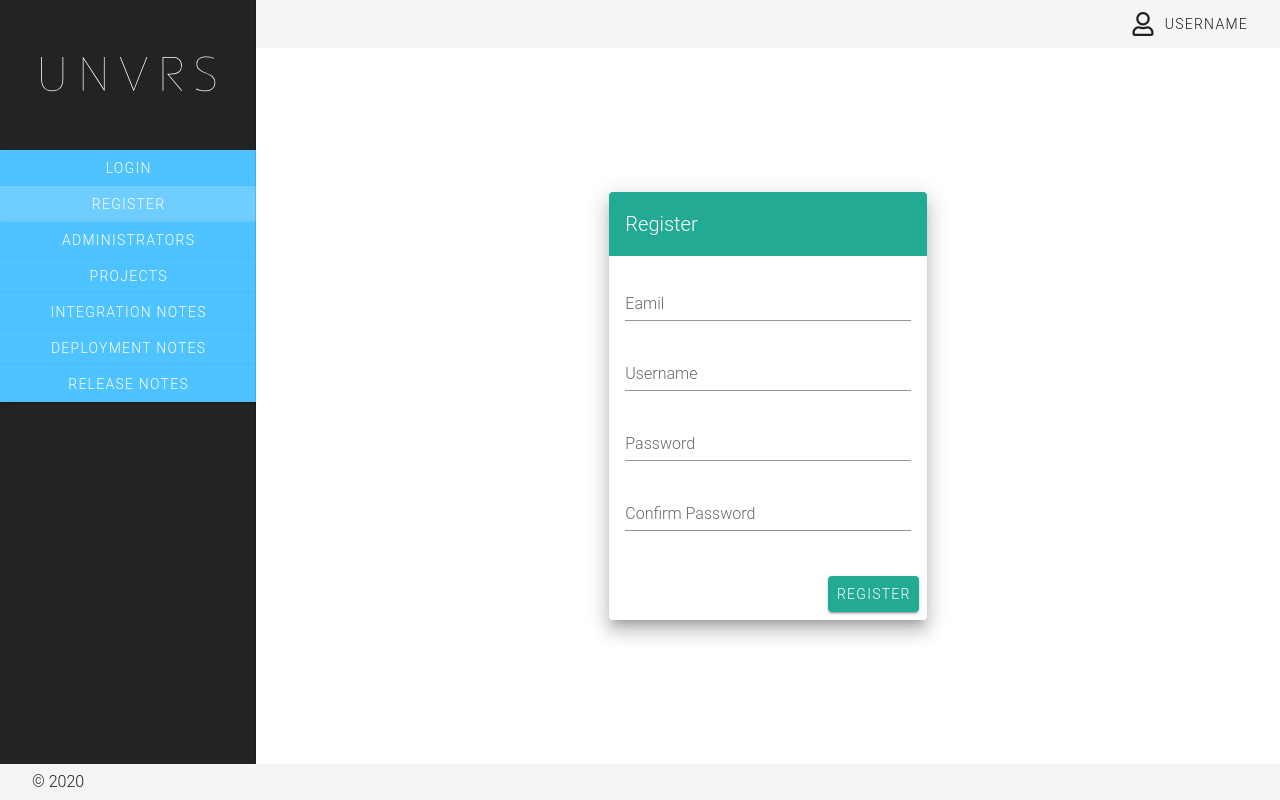
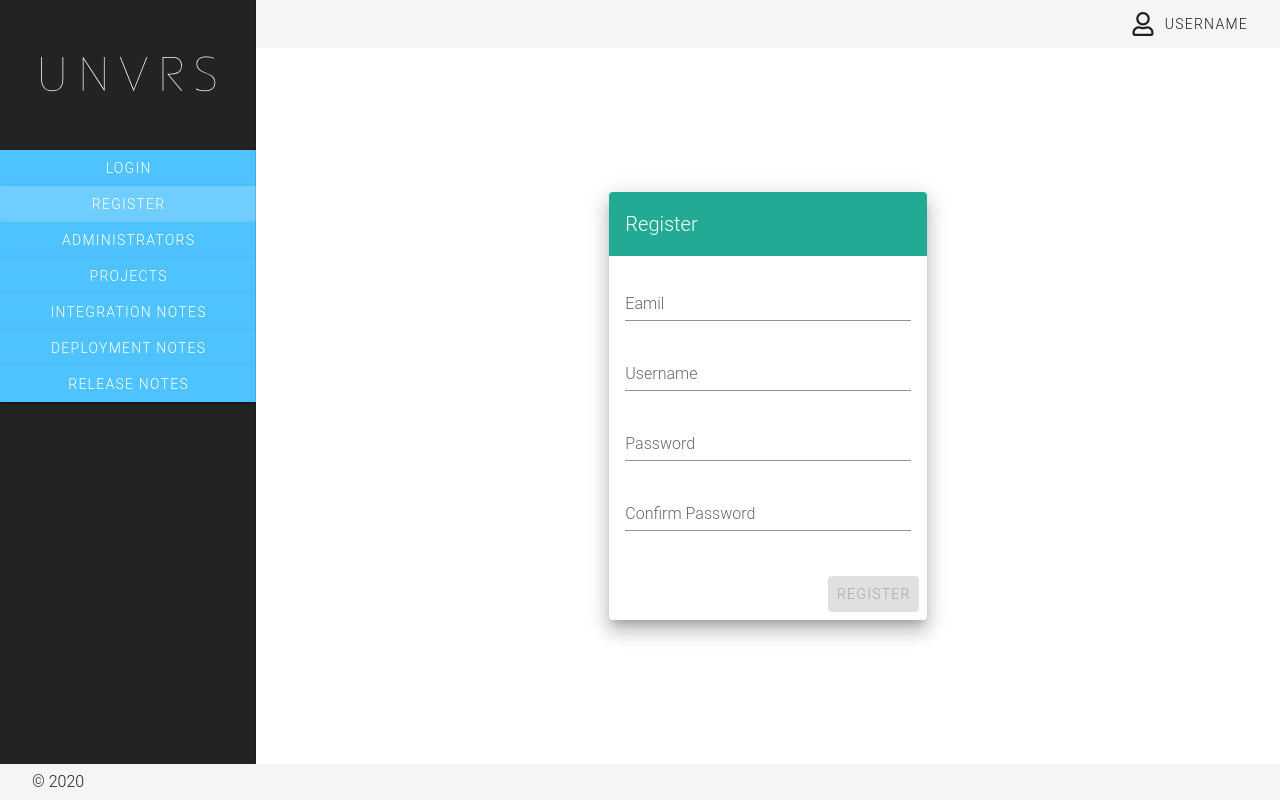
Before and after one commit to davidtodorov/univers, a Vue app: page /register in a window 1280 px wide. Built offline with nearby package versions, Linux system fonts and the light colour scheme; a web font is replaced by a local one.

Commit message:
added store, implemented in login and register

```diff
--- a/package.json
+++ b/package.json
@@ -10,11 +10,12 @@
   "dependencies": {
     "axios": "^0.19.2",
     "core-js": "^3.6.4",
-    "firebase": "^7.13.2",
+    "firebase": "^7.14.0",
     "vue": "^2.6.11",
     "vue-router": "^3.1.6",
     "vuelidate": "^0.7.5",
-    "vuetify": "^2.2.11"
+    "vuetify": "^2.2.11",
+    "vuex": "^3.1.3"
   },
   "devDependencies": {
     "@fortawesome/fontawesome-free": "^5.13.0",
--- a/src/components/Products/ProductList.vue
+++ b/src/components/Products/ProductList.vue
@@ -16,11 +16,13 @@
 		</v-container>
 		<AppNewProduct></AppNewProduct>
 		<v-data-table :headers="headers" :items="desserts" :items-per-page="5" class="elevation-1"></v-data-table>
+		<div>{{currentUser}}</div>
 	</div>
 </template>
 
 <script>
-import AppNewProduct from '@/components/products/NewProduct'
+import AppNewProduct from "@/components/products/NewProduct";
+import { userHelpers } from "@/store"
 
 export default {
 	components: {
@@ -127,8 +129,12 @@ export default {
 			showDialog: false
 		};
 	},
-	methods: {
-	}
+	computed: {
+		...userHelpers.mapGetters([
+			'currentUser'
+		])
+	},
+	methods: {}
 };
 </script>
 
--- a/src/components/authentication/AuthenticationForm.vue
+++ b/src/components/authentication/AuthenticationForm.vue
@@ -12,7 +12,10 @@
 					</v-card-text>
 					<v-card-actions>
 						<v-spacer />
-						<v-btn color="#22AA94" class="white--text"
+						<v-btn
+							color="#22AA94"
+							class="white--text"
+							:disabled=!allFieldsAreValid
 							@click="submit"
 						>{{title}}</v-btn>
 					</v-card-actions>
@@ -32,6 +35,10 @@ export default {
 		submitHandler: {
 			type: Function,
 			required: true
+		},
+		allFieldsAreValid: {
+			type: Boolean,
+			required: true
 		}
 	},
 	methods:{
--- a/src/components/authentication/Login.vue
+++ b/src/components/authentication/Login.vue
@@ -1,5 +1,5 @@
 <template>
-	<AppAuthenticationForm title="Login" :submitHandler="submitLogin">
+	<AppAuthenticationForm title="Login" :submitHandler="submitLogin" :allFieldsAreValid=true>
 		<v-form>
 			<v-text-field label="Email" name="email" type="text" color="#232323" v-model="email" />
 
@@ -11,14 +11,13 @@
 				color="#232323"
 				v-model="password"
 			/>
+			<v-alert v-if="errorMessage" icon="far fa-user" color="red" text outlined>{{errorMessage}}</v-alert>
 		</v-form>
 	</AppAuthenticationForm>
 </template>
 
 <script>
 import AppAuthenticationForm from "./AuthenticationForm";
-
-import axios from '@/axios'
 
 export default {
 	components: {
@@ -27,20 +26,24 @@ export default {
 	data: () => {
 		return {
 			email: "",
-			password: ""
+			password: "",
+			errorMessage: ""
 		};
 	},
 	methods: {
 		submitLogin() {
-			axios.post("/user/login", {
-				email: this.email,
-				password: this.password
-			}).then((res) => {
-				console.log(res)
-				this.$router.push({name: 'ProductList'});
-			}).catch(err => {
-				console.log(err.response.data);
-			})
+			this.$store
+				.dispatch("user/login", {
+					email: this.email,
+					password: this.password
+				})
+				.then(res => {
+					console.log(res);
+					this.$router.push({ name: "ProductList" });
+				})
+				.catch(err => {
+					this.errorMessage = err.response.data;
+				});
 		}
 	},
 	props: {
--- a/src/components/authentication/Register.vue
+++ b/src/components/authentication/Register.vue
@@ -1,5 +1,9 @@
 <template>
-	<AppAuthenticationForm title="Register" :submitHandler="submitRegister">
+	<AppAuthenticationForm
+		title="Register"
+		:submitHandler="submitRegister"
+		:allFieldsAreValid="fieldsAreValid"
+	>
 		<v-form>
 			<v-text-field
 				label="Eamil"
@@ -39,9 +43,11 @@
 				type="password"
 				color="#232323"
 				v-model="confirmPassword"
-				@blur="$v.confirmPassword.$touch"
+				@input="$v.confirmPassword.$touch"
 				:error-messages="confirmPasswordErrors"
 			/>
+
+			<v-alert v-if="errorMessage" icon="far fa-user" color="red" text outlined>{{errorMessage}}</v-alert>
 		</v-form>
 	</AppAuthenticationForm>
 </template>
@@ -50,7 +56,6 @@
 import AppAuthenticationForm from "./AuthenticationForm";
 import { validationMixin } from "vuelidate";
 import { required, email, sameAs, minLength } from "vuelidate/lib/validators";
-import axios from "@/axios";
 
 export default {
 	components: {
@@ -65,7 +70,8 @@ export default {
 			email: "",
 			username: "",
 			password: "",
-			confirmPassword: ""
+			confirmPassword: "",
+			errorMessage: ""
 		};
 	},
 	validations: {
@@ -86,6 +92,15 @@ export default {
 		}
 	},
 	computed: {
+		fieldsAreValid() {
+			return (
+				!this.$v.$anyError &&
+				!!this.email &&
+				!!this.username &&
+				!!this.password &&
+				!!this.confirmPassword
+			);
+		},
 		emailErrors() {
 			const errors = [];
 			if (!this.$v.email.$dirty) return errors;
@@ -119,15 +134,19 @@ export default {
 	},
 	methods: {
 		submitRegister() {
-			axios.post('/user/register', {
-				email: this.email,
-				username: this.username,
-				password: this.password
-			}).then(() => {
-				this.$router.push({name: 'ProductList'});
-			}).catch(err => {
-				console.log(err.response.data)
-			});
+			this.$store
+				.dispatch("user/register", {
+					email: this.email,
+					username: this.username,
+					password: this.password
+				})
+				.then(res => {
+					console.log(res);
+					this.$router.push({ name: "ProductList" });
+				})
+				.catch(err => {
+					this.errorMessage = err.response.data;
+				});
 		}
 	}
 };
--- /dev/null
+++ b/src/store/index.js
@@ -0,0 +1,15 @@
+import Vue from 'vue';
+import Vuex, { createNamespacedHelpers } from 'vuex';
+import userModule from './user'
+
+Vue.use(Vuex);
+
+const store = new Vuex.Store({
+    modules: {
+        user: userModule
+    }
+})
+
+export default store;
+
+export const userHelpers = createNamespacedHelpers('user');
--- /dev/null
+++ b/src/store/user.js
@@ -0,0 +1,46 @@
+import axios from '@/axios';
+
+const user = {
+    namespaced: true,
+    state: {
+        currentUser: null
+    },
+    getters: {
+        currentUser(state) {
+            return state.currentUser;
+        }
+    },
+    mutations: {
+        setCurrentUser(state, user) {
+            state.currentUser = user;
+        }
+    },
+    actions: {
+        register({ commit }, { email, username, password}) {
+            return axios.post('/user/register', {
+                email,
+                username,
+                password
+            }).then((res) => {
+                commit('setCurrentUser', res.data);
+                return Promise.resolve();
+            }).catch(err => {
+                return Promise.reject(err)
+            })
+        },
+        login({ commit }, { email, password }) {
+            return axios.post("/user/login", {
+                email,
+                password
+            }).then((res) => {
+                console.log(res);
+                commit('setCurrentUser', res.data);
+                return Promise.resolve();
+            }).catch(err => {
+                return Promise.reject(err)
+            })
+        }
+    }
+}
+
+export default user;
```
Also changed, not shown: src/main.js (+5 -3 lines), 2 other files (tests, documents, lock files or other folders).
